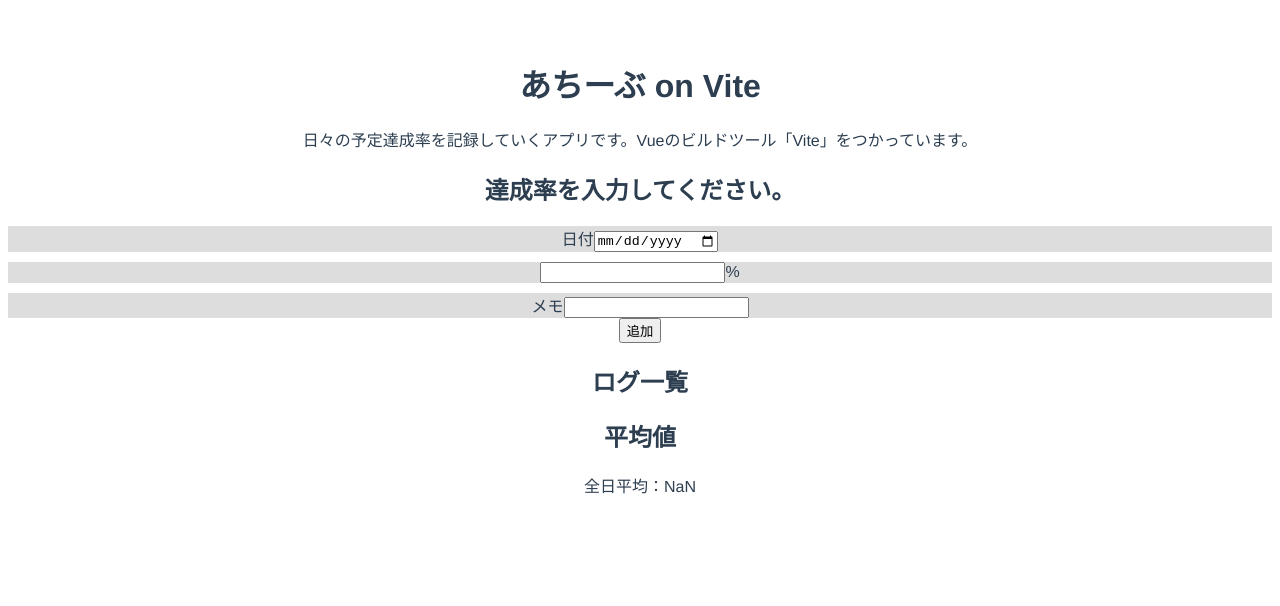
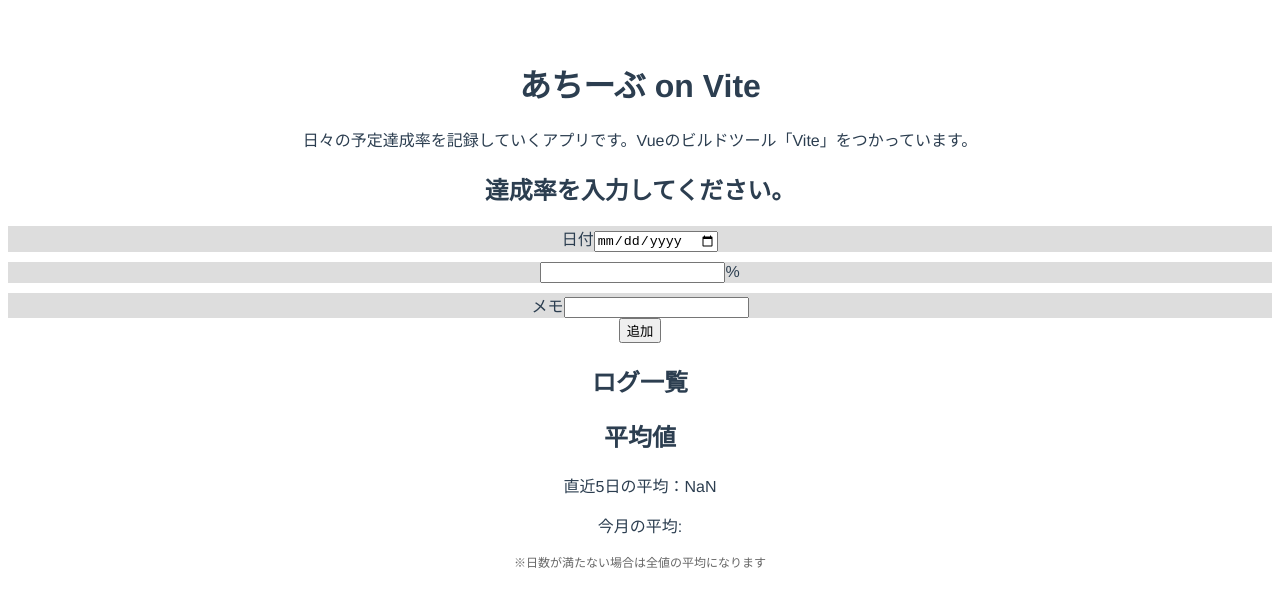
Before and after one commit to dorara-m/achieve, a Vue app: page / in a window 1280 px wide. Shown: the top 606 px of the page. Built offline with nearby package versions, Linux system fonts and the light colour scheme.

Commit message:
add: 直近5日間の平均機能

```diff
--- a/src/components/AverageArea.vue
+++ b/src/components/AverageArea.vue
@@ -1,6 +1,8 @@
 <template>
   <h2>平均値</h2>
-  <p>全日平均：{{fiveDaysAverage}}</p>
+  <p>直近5日の平均：{{fiveDaysAverage}}</p>
+  <p>今月の平均:</p>
+  <p class="small">※日数が満たない場合は全値の平均になります</p>
 </template>
 
 <script>
@@ -8,21 +10,31 @@ export default {
   name: 'AverageArea',
   props: ['val'],
   computed: {
-    // 今は全日分平均
+    // 上から5つが直近5日のものと想定して組む
     fiveDaysAverage: function() {
       let sum = 0
+      const vals = this.val
       // 5日に満たない場合の処理
-      // 先頭5日分を取得して平均する処理。
-      for (let i=0; i<this.val.length; i++) {
-        sum += Number(this.val[i].percent)
+      const numOfVal = vals.length >= 5 ? 5 : vals.length
+      // 平均する処理。
+      for (let i=0; i<numOfVal; i++) {
+        sum += Number(vals[i].percent)
       }
-      return Math.round(sum / this.val.length)
+      return Math.round(sum / numOfVal)
+    },
+    // 1ヶ月分の平均処理
+    thisMonthAverage: function() {
+      // 今月を取得する
+
+      // 30日に満たない場合の処理
     }
-
-    // 1ヶ月分の平均処理
   }
 }
 </script>
 
 <style scoped>
+.small {
+  color: #666;
+  font-size: 12px;
+}
 </style>
```
Also changed, not shown: 1 other file (tests, documents, lock files or other folders).
